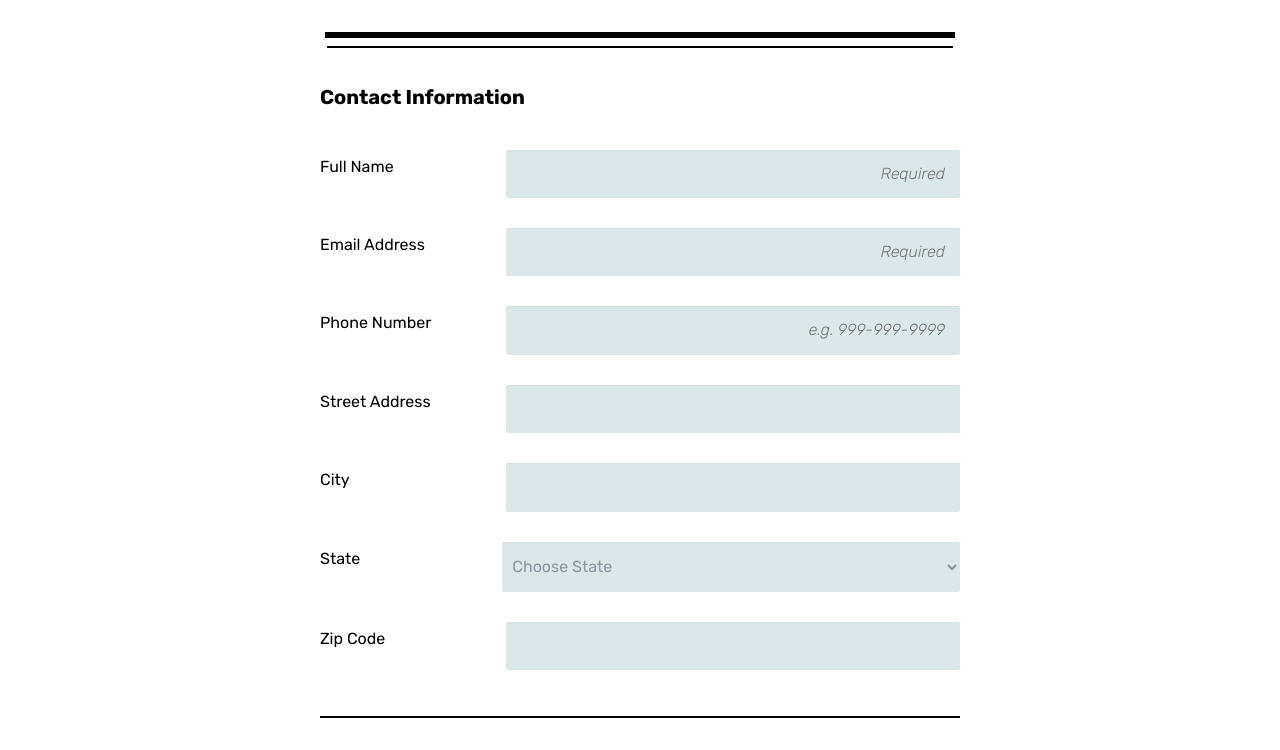
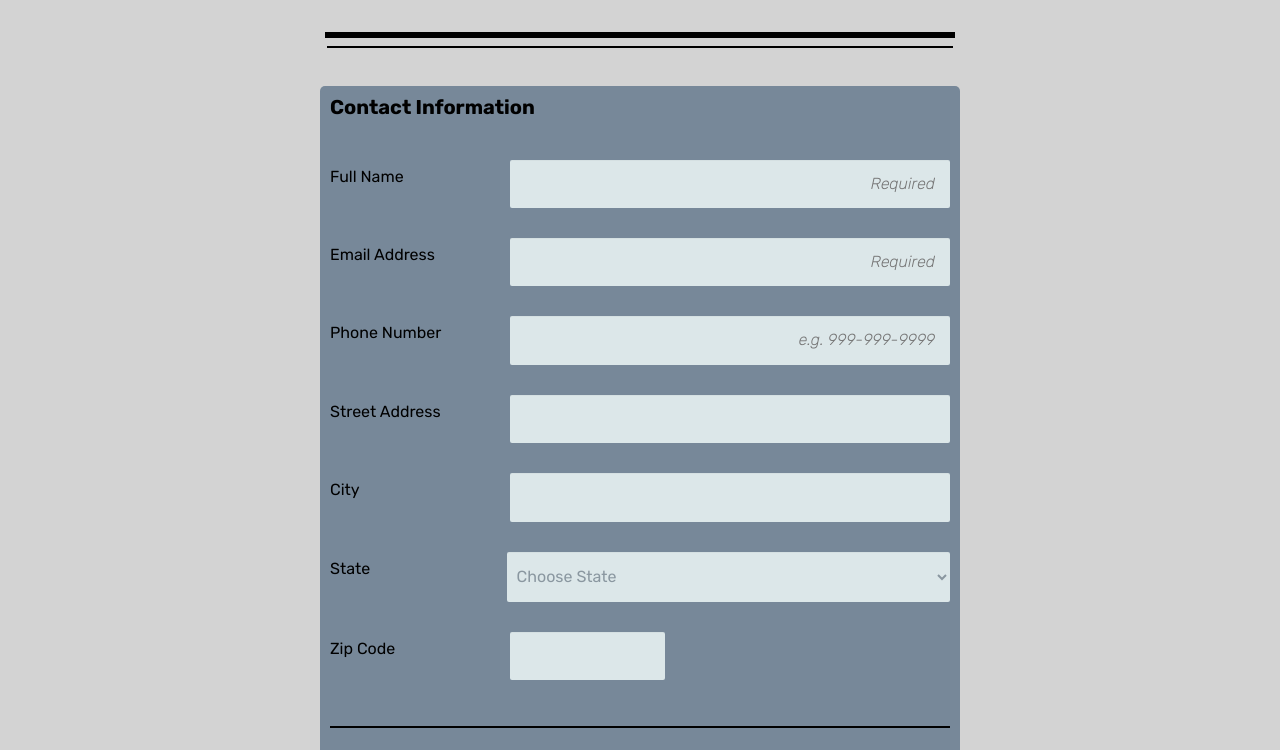
Before and after one commit to harrisrhm/Techdegree-project-3, a plain HTML site: page index.html in a window 1280 px wide. Shown: the part 202-952 px from the top of the page. Drawn offline with Linux system fonts and the light colour scheme.

Commit message:
update the background color

```diff
--- a/index.html
+++ b/index.html
@@ -4,9 +4,9 @@
     <meta charset="UTF-8">
     <meta name="viewport" content="width=device-width, initial-scale=1.0">
     <meta http-equiv="X-UA-Compatible" content="ie=edge">
+    <link href="https://fonts.googleapis.com/css?family=Questrial|Rubik:300,300i,400,500,700&display=swap" rel="stylesheet">
     <link rel="stylesheet" href="normalize.css">
     <link rel="stylesheet" href="styles.css">
-    <link href="https://fonts.googleapis.com/css?family=Questrial|Rubik:300,300i,400,500,700&display=swap" rel="stylesheet">
     <title>Online Registration Form</title>
 </head>
 <body>
@@ -24,6 +24,7 @@
 
     <main>
         <form action="index.html" method="POST">
+         <div class="wrap">
             <fieldset>
                 <legend>Contact Information</legend>
 
@@ -88,6 +89,7 @@
                             <textarea id="topic" name="topic_news"></textarea>
                     </div>
             </fieldset>
+        </div>
             <button type="submit">Sign up</button>
         </form>
     </main>
--- a/styles.css
+++ b/styles.css
@@ -9,6 +9,7 @@
 body {
   margin-bottom: 40%;
   font-family: 'Rubik', sans-serif;
+  background-color: lightgrey;
 }
 
 h1 {
@@ -38,6 +39,13 @@ ul li {
   border: 1px solid black;
 }
 
+.wrap {
+  background-color: lightslategrey;
+  padding: 10px 10px;
+  margin-bottom: 5px;
+  border-radius: 5px;
+}
+
 /* =================================
   Form styling
 ==================================== */
@@ -63,10 +71,9 @@ ul li {
 }
 
 form {
-    padding: 1px 1em;
+    padding: 1px 6px;
     border-radius: 8px;
     margin: 0 auto;
-
     width: 100%;
   }
 
@@ -207,10 +214,6 @@ form {
   padding: 0;
 }
 
-#zipcode {
-  width: 33%;
-}
-
 
 .flex-form {
   display: flex;
@@ -222,8 +225,17 @@ form {
   padding: .5em 1em .5em 0;
   flex: 1;
 }
+
 .flex-form > input, select {
   flex: 2.5;
+}
+
+#zipcode {
+  max-width: 25%;
+}
+
+label[for="zipcode"] {
+  max-width: 29%;
 }
 
 #state {
```
